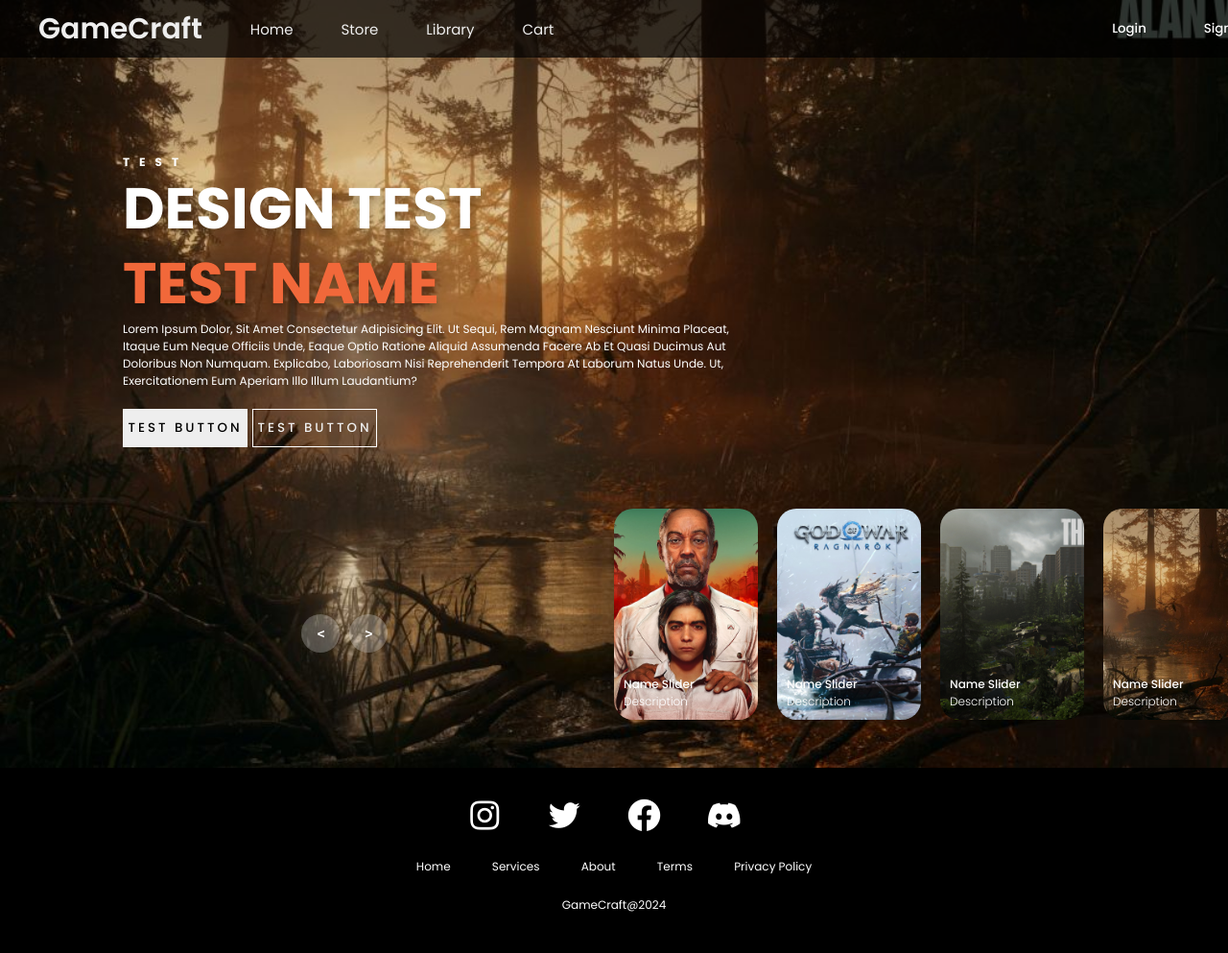
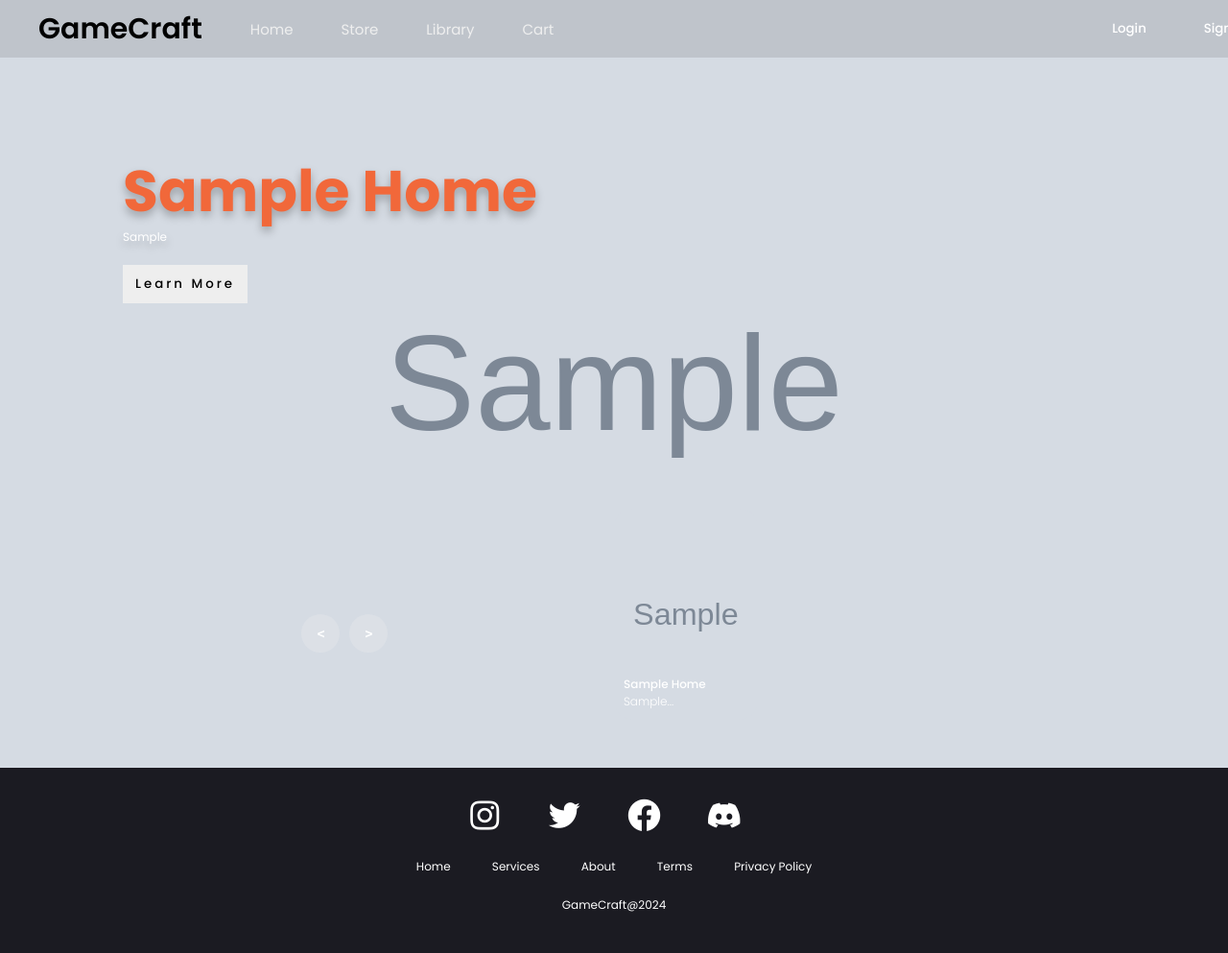
Before and after one commit to bhanuka99x/GameCraft, a PHP site: page /home.php in a window 1280 px wide. Shown: the whole page at 96% size. Run offline with PHP 8.4, Linux system fonts and the light colour scheme; tables that the repository leaves empty or names only in its code hold one stand-in row (values such as "Sample post"); grey boxes marked "Sample" are stand-in pictures.

Commit message:
database was connected to home
dispaly database images and develop home admin page

```diff
--- a/GameCraft/CSS/footer.css
+++ b/GameCraft/CSS/footer.css
@@ -15,7 +15,7 @@ footer {
   width: 100%;
   position: relative;
   padding: 30px;
-  background: black;
+  background: rgb(27, 27, 34);
   display: flex;
   flex-direction: row;
   flex-wrap: wrap;
--- a/GameCraft/CSS/home.css
+++ b/GameCraft/CSS/home.css
@@ -2,18 +2,20 @@
 body {
   margin: 0;
   padding: 0;
-  color: #eee;
   font-family: Poppins;
   outline: none;
   border: none;
   box-sizing: border-box;
   font-size: 12px;
 }
+body {
+  background: rgb(27, 27, 34);
+}
 a {
   text-decoration: none;
 }
 header {
-  background: rgba(0, 0, 0, 0.7);
+  background: rgba(0, 0, 0, 0.1);
   width: 100%;
   height: 60px;
   margin: auto;
@@ -181,6 +183,21 @@ header .btns .l-btn {
   color: #000;
 }
 
+h1 {
+  text-align: center;
+
+  margin-top: 50px;
+  color: white;
+  font-weight: 300;
+}
+
+.sec-img img {
+  position: relative;
+  opacity: 0.4;
+  background-repeat: no-repeat;
+  width: 100%;
+}
+
 /* animation */
 .carousel .list .item:nth-child(1) {
   z-index: 1;
--- a/GameCraft/JS/home.js
+++ b/GameCraft/JS/home.js
@@ -49,23 +49,3 @@ function showSlider(type) {
     next.click();
   }, timeAutoNext);
 }
-
-
-
-const nav = document.querySelector('nav');
-const toggle_btn = document.getElementById('toggle-btn');
-
-toggle_btn.onclick = function () {
-  nav.classList.toggle('hide');
-  content.classList.toggle('expand');
-};
-
-const body = document.querySelector('body');
-const bgModeBtn = document.getElementById('bgModeBtn');
-const bgModeIcon = document.getElementById('bgModeIcon');
-
-bgModeBtn.onclick = function () {
-  body.classList.toggle('dark-mode');
-  bgModeIcon.classList.toggle('bx bx-sun');
-  bgModeIcon.classList.toggle('bx bx-moon');
-};
--- a/GameCraft/Store.php
+++ b/GameCraft/Store.php
@@ -56,7 +56,6 @@ if (mysqli_num_rows($select_products) > 0) {
 ?>
 </main>
 
-<?php include_once 'second-nav.php'; ?>
 <?php include_once 'footer.php'; ?>
 </body>
 </html>
--- a/GameCraft/home.php
+++ b/GameCraft/home.php
@@ -1,16 +1,20 @@
-
+<?php
+include_once 'connection.php';
+$query = "SELECT * FROM home";
+$result = $conn->query($query);
+$carouselItems = $result->fetch_all(MYSQLI_ASSOC);
+?>
 <!DOCTYPE html>
 <html lang="en">
 <head>
     <meta charset="UTF-8">
     <meta name="viewport" content="width=device-width, initial-scale=1.0">
-    <title>Document</title>
+    <title>GameCraft</title>
     <link rel="stylesheet" href="./CSS/home.css">
 </head>
 <body>
 
 <header>
-
     <span>GameCraft</span>
     <a href="">Home</a>
     <a href="store.php">Store</a>
@@ -20,125 +24,38 @@
         <button class="l-btn">Login</button>
         <button class="s-btn">Sign up</button>
     </div>
-
 </header>
-
 
 <!-- carousel -->
 <div class="carousel">
     <!-- list item -->
     <div class="list">
+        <?php foreach ($carouselItems as $item): ?>
             <div class="item">
-                <img src="./Images/Alan wake 2 1080p.jpg">
+                <img src="./Images/<?php echo $item['himage']; ?>" alt="">
                 <div class="content">
-                    <div class="author">TEST</div>
-                    <div class="title">DESIGN TEST</div>
-                    <div class="topic">TEST NAME</div>
-                    <div class="des">
-                        <!-- lorem 50 -->
-                        Lorem ipsum dolor, sit amet consectetur adipisicing elit. Ut sequi, rem magnam nesciunt minima placeat, itaque eum neque officiis unde, eaque optio ratione aliquid assumenda facere ab et quasi ducimus aut doloribus non numquam. Explicabo, laboriosam nisi reprehenderit tempora at laborum natus unde. Ut, exercitationem eum aperiam illo illum laudantium?
-                    </div>
+                    <div class="topic"><?php echo $item['hname']; ?></div>
+                    <div class="des"><?php echo $item['hdes']; ?></div>
                     <div class="buttons">
-                        <button>TEST BUTTON</button>
-                        <button>TEST BUTTON</button>
+                        <button>Learn More</button>
                     </div>
                 </div>
             </div>
+        <?php endforeach; ?>
+    </div>
+    <!-- list thumbnail -->
+    <div class="thumbnail">
+        <?php foreach ($carouselItems as $item): ?>
             <div class="item">
-                <img src="./Images/Farcry 6 1080p.jpg">
+                <img src="./Images/<?php echo $item['himage']; ?>" alt="<?php echo $item['hdes']; ?>">
                 <div class="content">
-                    <div class="author">TEST</div>
-                    <div class="title">DESIGN TEST</div>
-                    <div class="topic">TEST NAME</div>
-                    <div class="des">
-                        Lorem ipsum dolor, sit amet consectetur adipisicing elit. Ut sequi, rem magnam nesciunt minima placeat, itaque eum neque officiis unde, eaque optio ratione aliquid assumenda facere ab et quasi ducimus aut doloribus non numquam. Explicabo, laboriosam nisi reprehenderit tempora at laborum natus unde. Ut, exercitationem eum aperiam illo illum laudantium?
-                    </div>
-                    <div class="buttons">
-                        <button>TEST BUTTON</button>
-                        <button>TEST BUTTON</button>
+                    <div class="title"><?php echo $item['hname']; ?></div>
+                    <div class="description"><?php echo substr($item['hdes'], 0, 50) . '...'; ?></div>
                 </div>
             </div>
-            </div>
-            <div class="item">
-                <img src="./Images/god of war 1080p.jpg">
-                <div class="content">
-                    <div class="author">TEST</div>
-                    <div class="title">DESIGN TEST</div>
-                    <div class="topic">TEST NAME</div>
-                    <div class="des">
-                        Lorem ipsum dolor, sit amet consectetur adipisicing elit. Ut sequi, rem magnam nesciunt minima placeat, itaque eum neque officiis unde, eaque optio ratione aliquid assumenda facere ab et quasi ducimus aut doloribus non numquam. Explicabo, laboriosam nisi reprehenderit tempora at laborum natus unde. Ut, exercitationem eum aperiam illo illum laudantium?
-                    </div>
-                    <div class="buttons">
-                        <button>TEST BUTTON</button>
-                        <button>TEST BUTTON</button>
-                    </div>
-                </div>
-            </div>
-            <div class="item">
-                <img src="./Images/last of us 1080p.jpg">
-                <div class="content">
-                    <div class="author">TEST</div>
-                    <div class="title">DESIGN TEST</div>
-                    <div class="topic">TEST NAME</div>
-                    <div class="des">
-                        Lorem ipsum dolor, sit amet consectetur adipisicing elit. Ut sequi, rem magnam nesciunt minima placeat, itaque eum neque officiis unde, eaque optio ratione aliquid assumenda facere ab et quasi ducimus aut doloribus non numquam. Explicabo, laboriosam nisi reprehenderit tempora at laborum natus unde. Ut, exercitationem eum aperiam illo illum laudantium?
-                    </div>
-                    <div class="buttons">
-                        <button>TEST BUTTON</button>
-                        <button>TEST BUTTON</button>
-                    </div>
-                </div>
-            </div>
-        </div>
-        <!-- list thumnail -->
-        <div class="thumbnail">
-            <div class="item">
-                <img src="./Images/Alan wake 2 1080p.jpg">
-                <div class="content">
-                    <div class="title">
-                        Name Slider
-                    </div>
-                    <div class="description">
-                        Description
-                    </div>
-                </div>
-            </div>
-            <div class="item">
-                <img src="./Images/Farcry 6 1080p.jpg">
-                <div class="content">
-                    <div class="title">
-                        Name Slider
-                    </div>
-                    <div class="description">
-                        Description
-                    </div>
-                </div>
-            </div>
-            <div class="item">
-                <img src="./Images/god of war 1080p.jpg">
-                <div class="content">
-                    <div class="title">
-                        Name Slider
-                    </div>
-                    <div class="description">
-                        Description
-                    </div>
-                </div>
-            </div>
-            <div class="item">
-                <img src="./Images/last of us 1080p.jpg">
-                <div class="content">
-                    <div class="title">
-                        Name Slider
-                    </div>
-                    <div class="description">
-                        Description
-                    </div>
-                </div>
-            </div>
+        <?php endforeach; ?>
     </div>
     <!-- next prev -->
-
     <div class="arrows">
         <button id="prev"><</button>
         <button id="next">></button>
@@ -147,7 +64,6 @@
     <div class="time"></div>
 </div>
 
-
 <script src="./JS/home.js"></script>
 
 <?php
```
Also changed, not shown: GameCraft/CSS/login.css (+7 -8 lines), GameCraft/CSS/register.css (+6 -6 lines), GameCraft/admin_hadd_games.php (added, +93 -0 lines), GameCraft/uploaded_img/Alan wake 2 1080p.jpg (added), GameCraft/uploaded_img/Farcry 6 1080p.jpg (added), GameCraft/uploaded_img/god of war 1080p.jpg (added), GameCraft/uploaded_img/last of us 1080p.jpg (added). Lines whose indentation alone changed are shown as unchanged.
